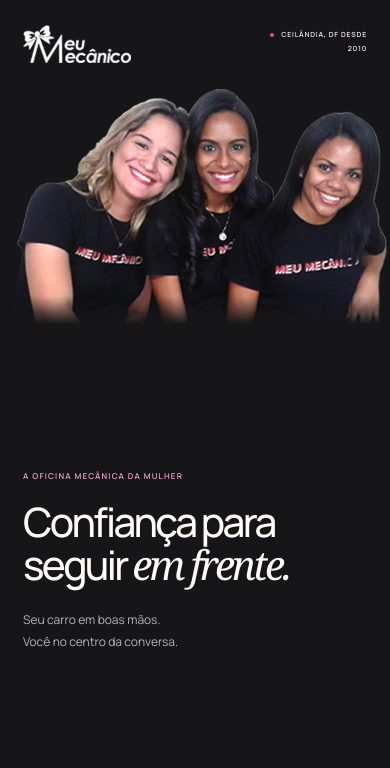
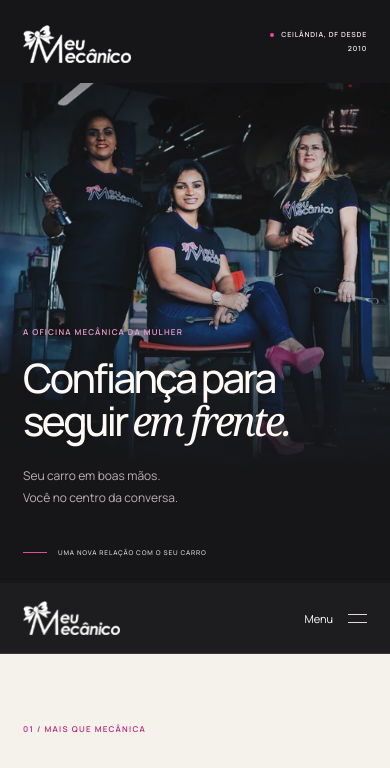
Before and after one commit to DevsMontes/meu-mecanico-site, a website: page index.html in a window 390 px wide. Shown: the top 768 px of the page. Drawn offline with Linux system fonts and the light colour scheme.

Commit message:
Apresenta a Meu Mecânico com acervo, páginas institucionais e fotos preservadas

```diff
--- a/index.html
+++ b/index.html
@@ -23,7 +23,7 @@
 
 <header class="hero" id="inicio">
   <picture class="hero-image">
-    <source media="(max-width: 900px)" srcset="assets/team-cutout.png" sizes="100vw">
+    <source media="(max-width: 900px)" srcset="assets/team-760.webp 760w, assets/team-1200.webp 1200w, assets/team-1500.webp 1500w" sizes="150vw">
     <img src="assets/team-1500.webp" srcset="assets/team-1200.webp 1200w, assets/team-1500.webp 1500w" sizes="100vw" width="1500" height="999" alt="Equipe da Meu Mecânico em fotografia do acervo da marca" fetchpriority="high">
   </picture>
   <div class="hero-shade" aria-hidden="true"></div>
--- a/refinements.css
+++ b/refinements.css
@@ -129,3 +129,20 @@
  .archive-tools{grid-template-columns:1fr 1fr;gap:20px 15px;padding-block:22px}.archive-search{grid-column:1/-1}.archive-tools label{font-size:9px;margin-bottom:9px}.archive-tools input,.archive-tools select{font-size:12px;min-height:48px;padding:11px 9px}.archive-status{padding-block:15px}.archive-status p,.archive-status button{font-size:10px}.archive-entry{grid-template-columns:57px 1fr;gap:15px;padding-block:25px}.archive-date{align-self:start;padding-top:2px}.archive-date>span{font-size:16px}.archive-date>small{font-size:7px;margin-top:7px}.archive-title h2{font-size:25px;line-height:1.25;margin-top:8px}.archive-title .press-category{font-size:7px}.archive-link{grid-column:2;justify-content:flex-start;gap:20px;min-height:36px;font-size:10px}.archive-link>i{width:30px;height:30px;font-size:19px}.archive-source-note{grid-template-columns:1fr;gap:19px;margin-top:35px;padding-top:25px}.archive-source-note>p{font-size:10px}.archive-source-note .line-link{grid-column:1;font-size:10px}.archive-source-note>.eyebrow{font-size:8px}.archive-empty h2{font-size:40px}.archive-empty p{font-size:12px}.page-closing{padding-block:65px}.page-closing .eyebrow{font-size:8px}.page-closing h2{font-size:41px;line-height:1.15}.page-closing .contact-button{font-size:11px;margin-top:32px}
 }
 @media(max-width:360px){.hero{min-height:100svh}.hero-top .logo{width:96px}.hero h1{font-size:40px}.hero-caption .eyebrow{font-size:7px}.hero-description{font-size:11px}.journey-visual{height:340px}.journey-visual-label{font-size:5px}.history-seal{width:70px;height:70px;bottom:40px}.footer-grid{gap:30px 18px}.footer-grid a{font-size:9px}.footer-address>a{font-size:11px}.archive-tools{grid-template-columns:1fr}.archive-search{grid-column:auto}.archive-tools select{font-size:13px}.archive-entry{grid-template-columns:49px 1fr;gap:15px}.archive-title h2{font-size:23px}.inner-intro h1{font-size:46px}.press-opening-copy{grid-template-columns:76px 1fr;gap:18px}.archive-total{font-size:56px}.press-opening-copy>p{font-size:11px}.page-closing h2{font-size:37px}.about-text-grid h2,.purpose-layout h2{font-size:39px}}
+
+/* Mobile art direction: crop only the empty right side of the original workshop photo.
+   A square frame preserves all three faces; portrait cover would remove a colleague. */
+@media(max-width:900px){
+ .hero{display:flex;flex-direction:column;min-height:0}
+ .hero-top{position:relative;inset:auto;order:0;z-index:3;padding-block:25px 20px}
+ .hero-image{position:relative;inset:auto;order:1;aspect-ratio:1/1;margin:0;max-width:none;flex:none;z-index:0}
+ .hero-image img{object-fit:cover;object-position:left top;transform:none!important}
+ .hero-image:after{inset:0;background:linear-gradient(180deg,rgba(15,15,18,.28),rgba(15,15,18,.02) 32%,rgba(22,22,24,.12) 52%,#161618 100%)}
+ .hero-bottom{order:2;z-index:1;margin-top:calc(-1 * clamp(110px,38vw,290px));padding-top:0;padding-bottom:30px;flex:1;justify-content:flex-start}
+ .hero-foot{order:3;z-index:1;padding-top:20px;padding-bottom:28px}
+}
+@media(max-width:650px){
+ .hero-top{padding-top:25px}.hero-image{margin-top:0}
+ .hero-bottom{padding-top:0;padding-bottom:28px}.hero-foot{padding-top:12px;padding-bottom:26px}
+ .hero-image:after{inset:0}
+}
```
